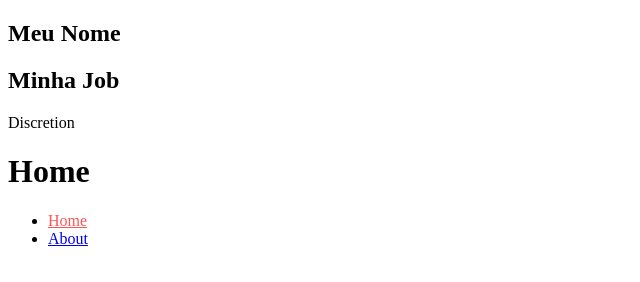
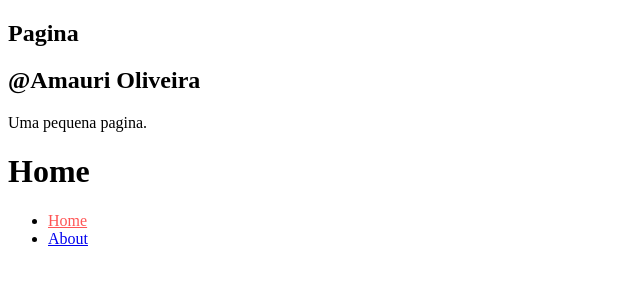
Before and after one commit to AmauriOliveira/Gatsby_React, a Gatsby site: page / in a window 1280 px wide. Shown: the whole page, without its empty margins (0-640 px from the left). Built offline with nearby package versions, Linux system fonts and the light colour scheme; Gatsby itself is replaced by a stand-in of ours.

Commit message:
Fix: erro na digitação que as vez dava erro

```diff
--- a/gatsby-config.js
+++ b/gatsby-config.js
@@ -2,7 +2,7 @@ module.exports = {
   siteMetadata: {
     title: `Pagina`,
     description: `Uma pequena pagina.`,
-    author: `@amaurioliveira`,
+    author: `@Amauri Oliveira`,
   },
   plugins: [
     `gatsby-plugin-react-helmet`,
--- a/package.json
+++ b/package.json
@@ -3,7 +3,7 @@
   "private": true,
   "description": "A simple starter to get up and developing quickly with Gatsby",
   "version": "0.1.0",
-  "author": "Kyle Mathews <mathews.kyle@gmail.com>",
+  "author": "Amauri Oliveira <amauriibate32@hotmail.com>",
   "dependencies": {
     "gatsby": "^2.22.13",
     "gatsby-image": "^2.4.5",
@@ -12,6 +12,7 @@
     "gatsby-plugin-react-helmet": "^3.3.2",
     "gatsby-plugin-sharp": "^2.6.9",
     "gatsby-source-filesystem": "^2.3.8",
+    "gatsby-source-graphql": "^2.5.2",
     "gatsby-transformer-sharp": "^2.5.3",
     "prop-types": "^15.7.2",
     "react": "^16.13.1",
--- a/src/components/Profile/index.js
+++ b/src/components/Profile/index.js
@@ -1,17 +1,42 @@
 import React from 'react';
+import { StaticQuery, graphql } from 'gatsby'
 
 const Profile = () => (
+    <StaticQuery query={graphql`
+    query MyQuery {
+                site {
+                    siteMetadata {
+                    title
+                    description
+                    author
+                    }
+                }
+            }
+
+        `}
+        render={({
+            site: {
+                siteMetadata: {
+                    title,
+                    description,
+                    author }
+            }
+        }
+        ) => (
                 <div className="Profile-wrapper">
                     <h1>
-            Meu Nome
+                        {title}
                     </h1>
                     <h2>
-            Minha Job
+                        {author}
                     </h2>
                     <p>
-            Discretion
+                        {description}
                     </p>
                 </div>
             )
+        }
+    />
+)
 
 export default Profile;
```
Lines whose indentation alone changed are shown as unchanged.
